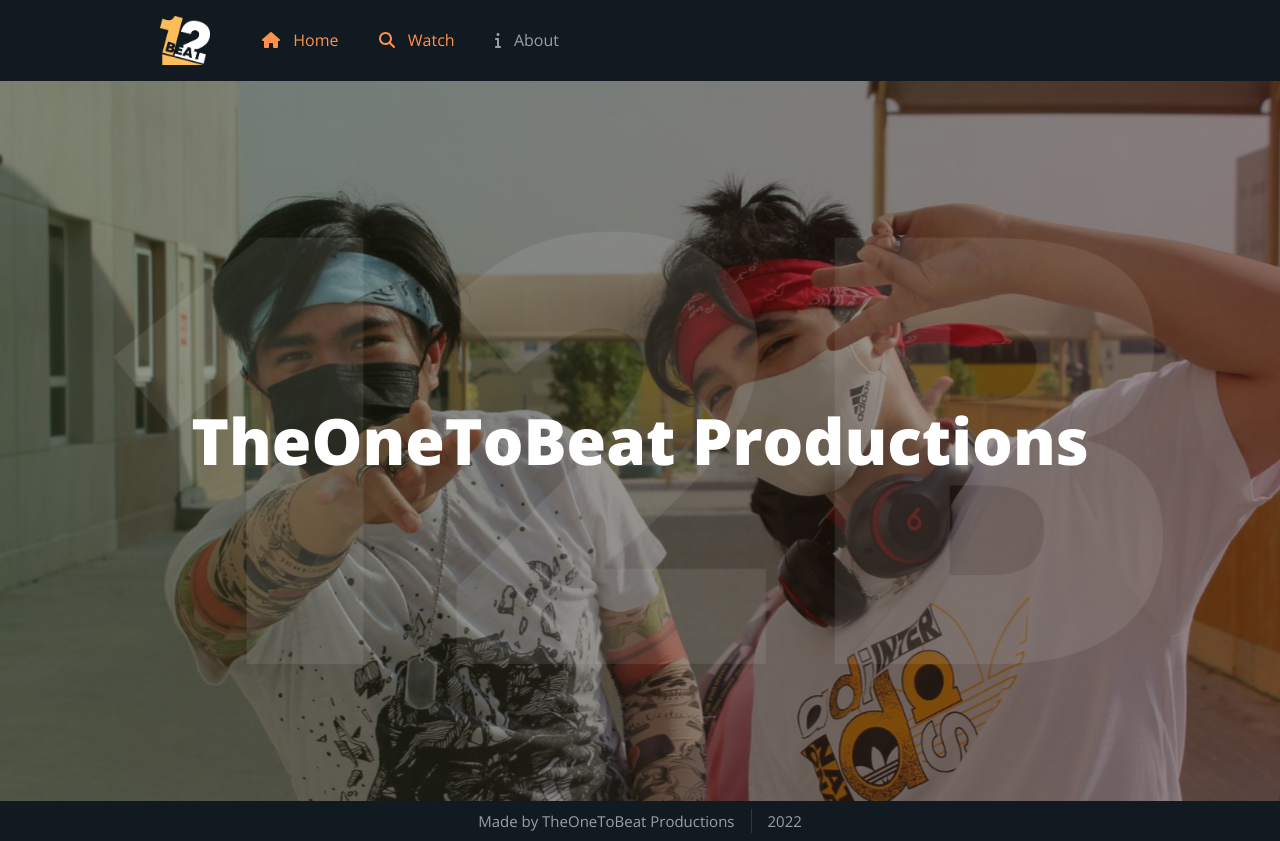
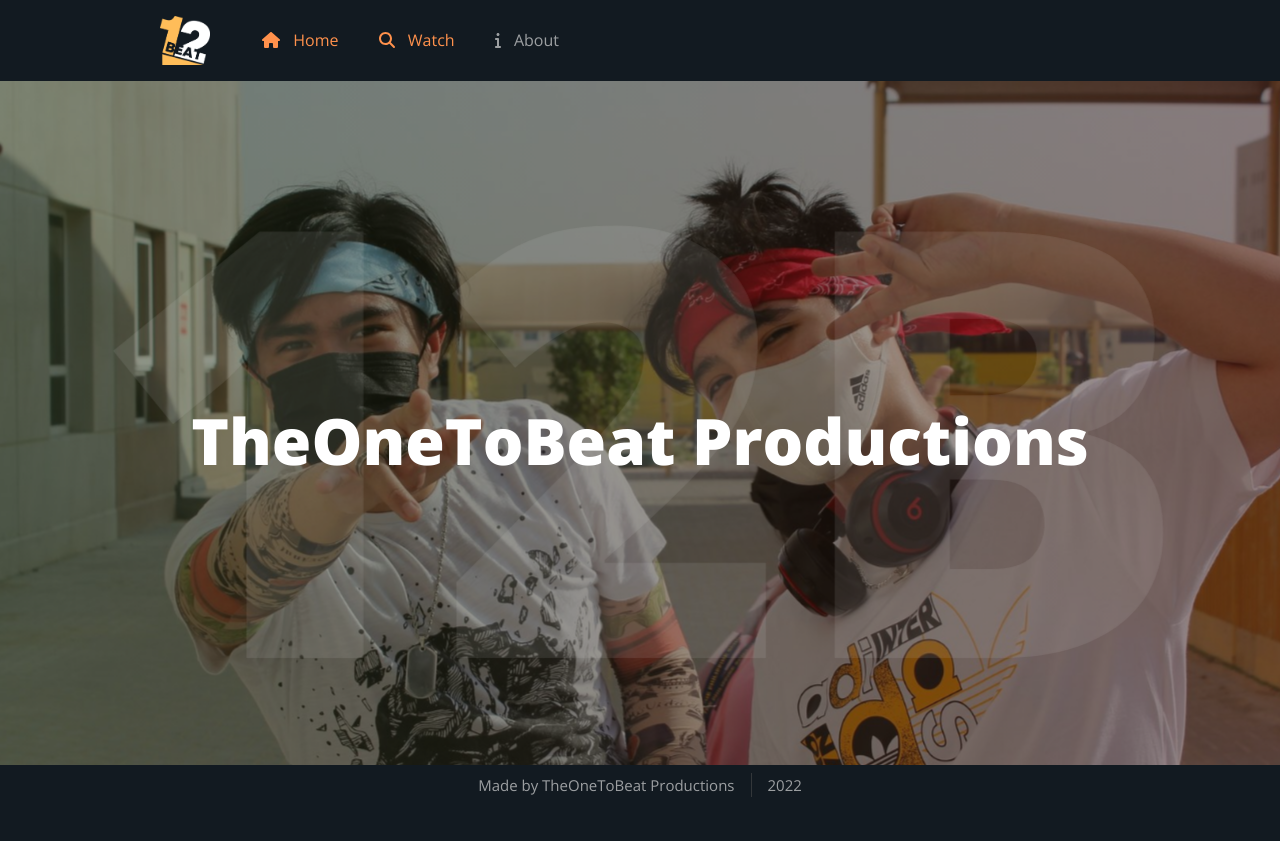
Before and after one commit to 91CDs/The1ne2woBeat, a Vue app: page /aboutus in a window 1280 px wide. After the commit the page ends 805 px from the top, so only its background shows below. Built offline with nearby package versions, Linux system fonts and the light colour scheme.

Commit message:
scrollbar and header in watch component

```diff
--- a/src/App.vue
+++ b/src/App.vue
@@ -88,8 +88,8 @@
 
 <style>
 *::-webkit-scrollbar {
-  width: 10px;
-  height: 10px;
+  width: 8px;
+  height: 8px;
 }
 *::-webkit-scrollbar-thumb {
   background-color: var(--color-accent);
--- a/src/assets/base.css
+++ b/src/assets/base.css
@@ -47,7 +47,7 @@
 
   --section-gap: 160px;
   --header-height: 10vh;
-  --footer-height: 3vh;
+  --footer-height: 4.5vh;
   --max-length: 1280px;
   --scrollbar-width: 10px;
   --screen-width: 100%;
--- a/src/components/AboutUs.vue
+++ b/src/components/AboutUs.vue
@@ -17,7 +17,7 @@
 
 <style>
 .aboutus {
-  height: calc(100vh - var(--header-height) - var(--footer-height));
+  min-height: calc(100vh - var(--header-height) - var(--footer-height));
   background-color: var(--color-background);
 }
 .aboutus div.icon {
--- a/src/views/AboutView.vue
+++ b/src/views/AboutView.vue
@@ -55,11 +55,7 @@
   perspective: 2px;
   overflow-x: hidden;
   overflow-y: auto;
-  scrollbar-width: 0;
-  height: calc(100vh - var(--header-height));
-}
-main.parallax::-webkit-scrollbar {
-  display: none;
+  height: calc(100vh - var(--header-height) - var(--footer-height));
 }
 
 .aboutquote {
--- a/src/views/WatchView.vue
+++ b/src/views/WatchView.vue
@@ -62,7 +62,7 @@
       rgba(201, 160, 126, 0),
       rgba(207, 51, 181, 0.5) 99%
     ),
-    url("https://picsum.photos/seed/picsum/1280/700");
+    url("/HEADER.png");
   background-size: cover;
   background-repeat: no-repeat;
 }
```
